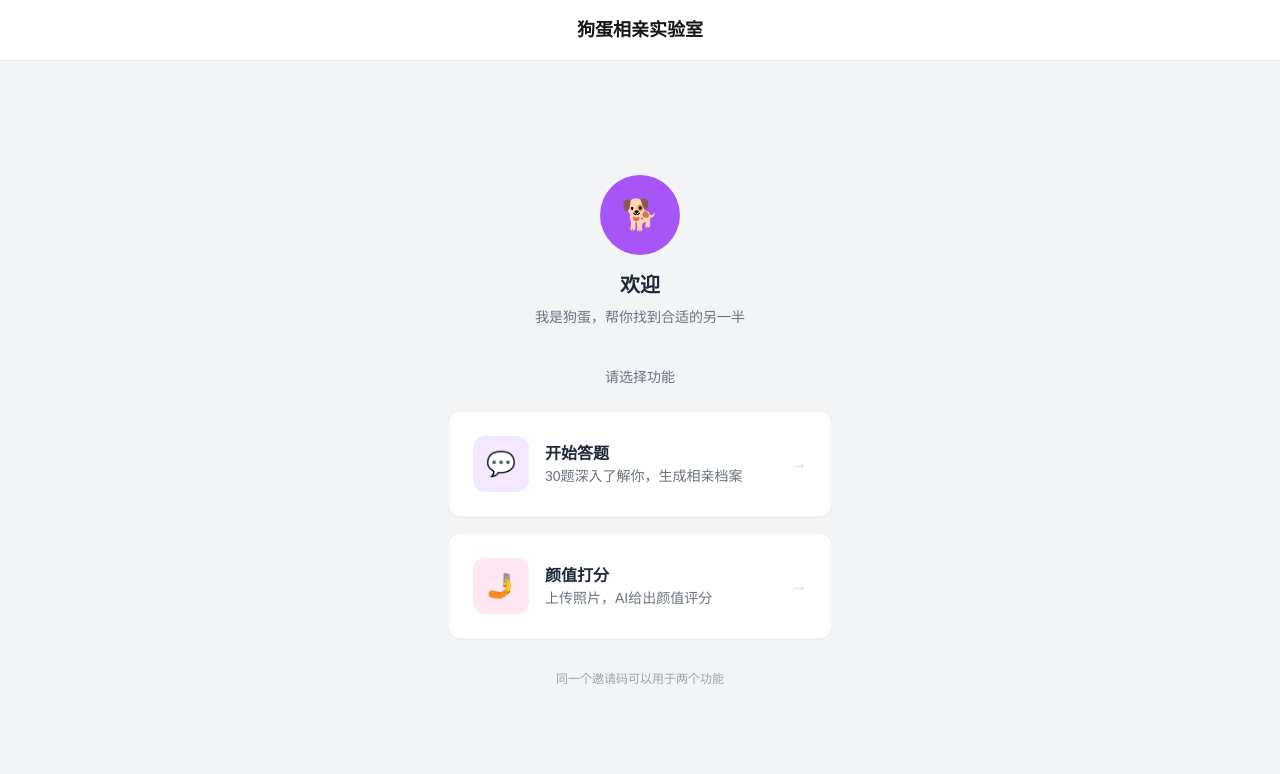
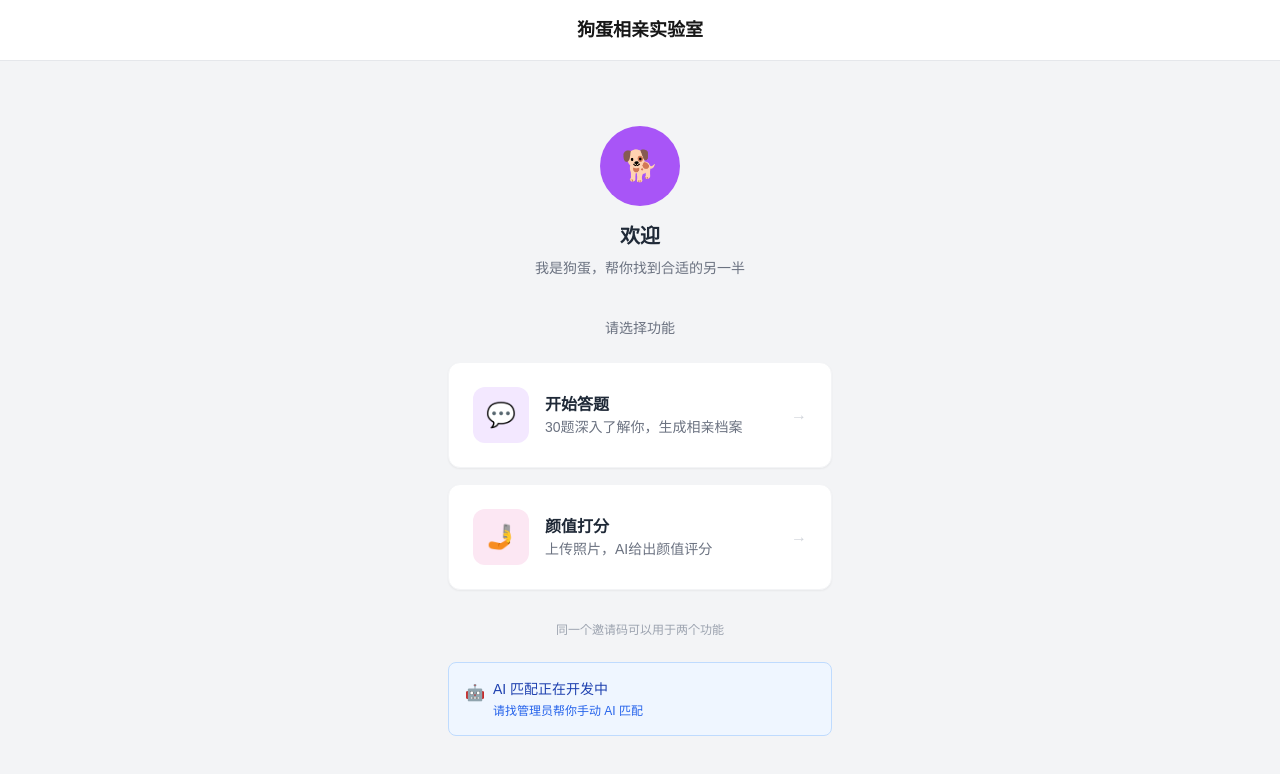
Before and after one commit to LOWLOW152/ai-dating-web, a Next.js app: page / in a window 1280 px wide. Shown: the top 774 px of the page. Built offline with nearby package versions, Linux system fonts and the light colour scheme.

Commit message:
feat: 首页添加AI匹配开发中提示

```diff
--- a/src/app/page.tsx
+++ b/src/app/page.tsx
@@ -106,6 +106,19 @@ export default function InvitePage() {
             <p className="text-xs text-gray-400 text-center mt-8">
               同一个邀请码可以用于两个功能
             </p>
+
+            {/* AI匹配开发中提示 */}
+            <div className="mt-6 bg-blue-50 border border-blue-200 rounded-lg p-4">
+              <div className="flex items-start gap-2">
+                <span className="text-blue-500 mt-0.5">🤖</span>
+                <div>
+                  <p className="text-sm text-blue-800 font-medium">AI 匹配正在开发中</p>
+                  <p className="text-xs text-blue-600 mt-1">
+                    请找管理员帮你手动 AI 匹配
+                  </p>
+                </div>
+              </div>
+            </div>
           </div>
         </div>
       </div>
```
